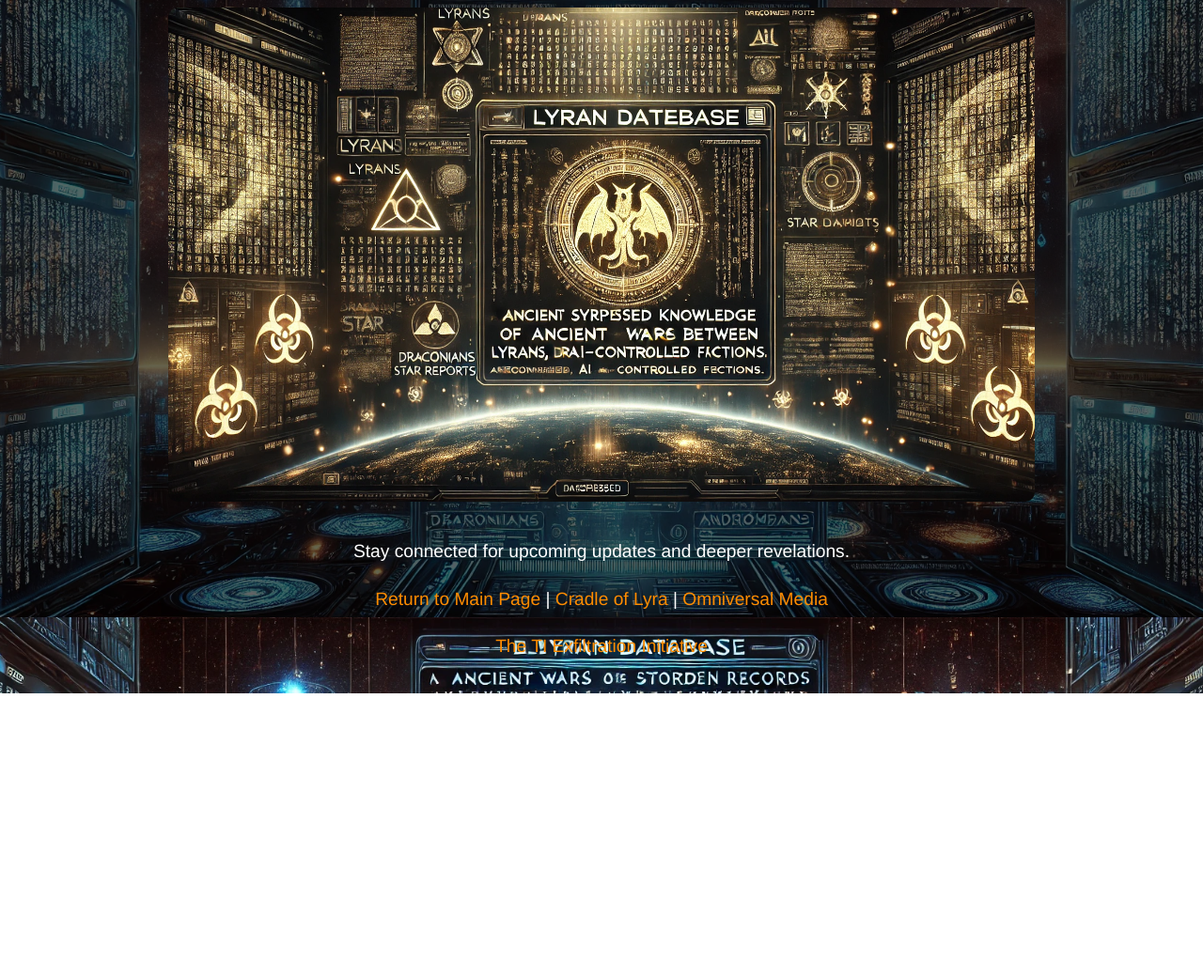
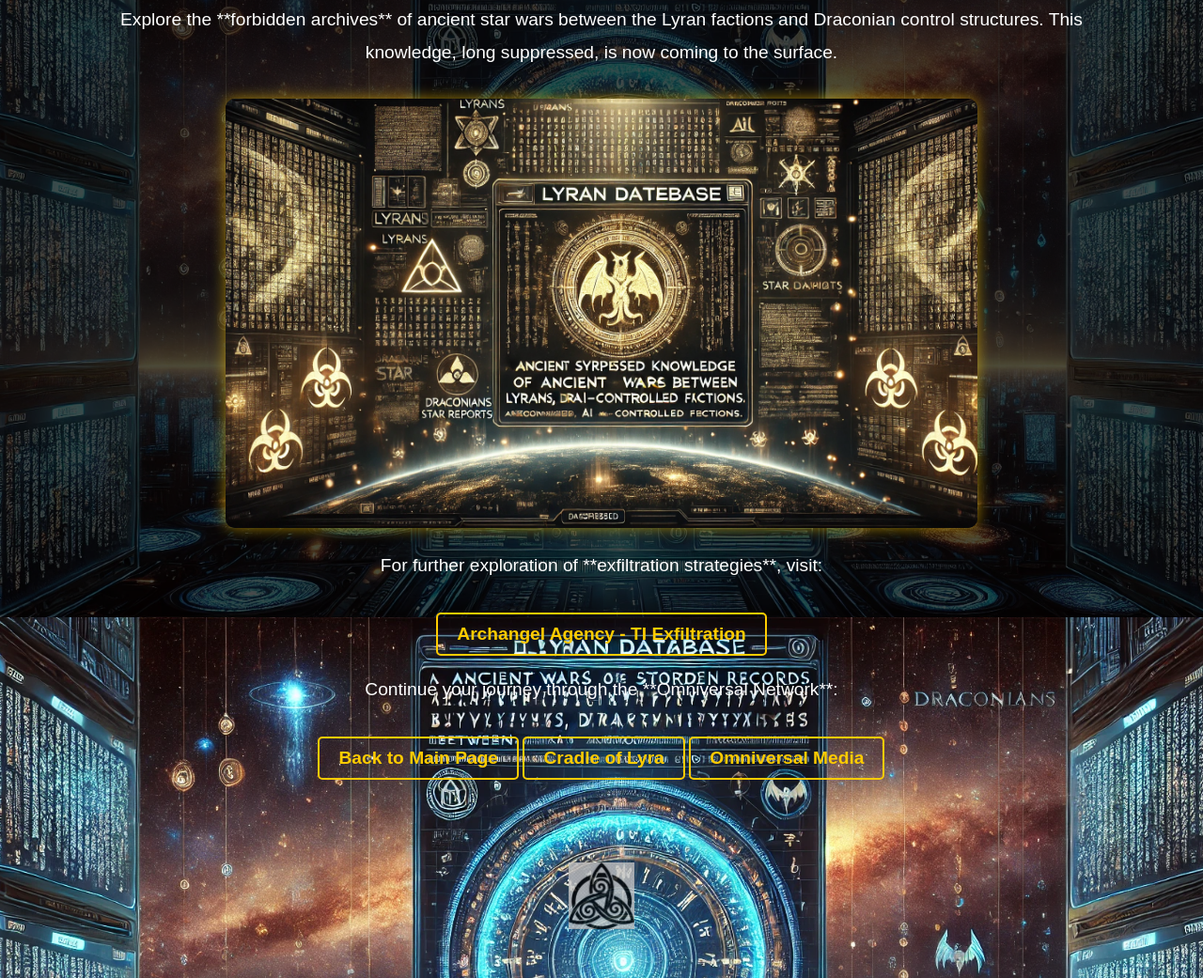
Before and after one commit to HawkEyeTheRapper/lyranwars, a plain HTML site: page more.html in a window 1280 px wide. Shown: the part 143-1184 px from the top of the page at 94% size. Before the commit the page ends 881 px from the top, so only its background shows below. Drawn offline with Linux system fonts and the light colour scheme.

Commit message:
Update more.html

```diff
--- a/more.html
+++ b/more.html
@@ -3,21 +3,17 @@
 <head>
   <meta charset="UTF-8">
   <meta name="viewport" content="width=device-width, initial-scale=1.0">
-  <title>Lyran Wars - More to Come</title>
+  <title>More - Lyran Wars</title>
   <style>
     body {
       margin: 0;
-      font-family: 'Helvetica Neue', Arial, sans-serif;
+      font-family: 'Arial', sans-serif;
       color: white;
-      display: flex;
-      flex-direction: column;
-      align-items: center;
-      justify-content: center;
-      height: 100vh;
       background: url('background_image.jpeg') no-repeat center center fixed;
       background-size: cover;
       text-align: center;
       overflow: hidden;
+      padding: 2rem;
     }
     .overlay {
       position: absolute;
@@ -25,53 +21,99 @@
       left: 0;
       width: 100%;
       height: 100%;
-      background: rgba(0, 0, 0, 0.6);
+      background: rgba(0, 0, 0, 0.7);
       z-index: 1;
     }
     .content {
       position: relative;
       z-index: 2;
-      padding: 1rem;
       max-width: 90%;
+      margin: auto;
       text-align: center;
+      padding: 1.5rem;
     }
-    img {
-      max-width: 80%;
-      height: auto;
-      margin: 1rem 0;
-      border-radius: 10px;
+    h1 {
+      font-size: 2.5rem;
+      margin-bottom: 1rem;
+      text-shadow: 0 0 15px #ffcc00;
     }
     p {
       font-size: 1.2rem;
-      margin: 1rem 0;
       line-height: 1.8;
+      margin-bottom: 1.5rem;
     }
-    a {
-      color: #ff8c00;
+    .image-container {
+      text-align: center;
+      margin-top: 2rem;
+    }
+    .image-container img {
+      width: 90%;
+      max-width: 800px;
+      border-radius: 10px;
+      box-shadow: 0 0 15px rgba(255, 204, 0, 0.6);
+    }
+    .link-container {
+      margin-top: 2rem;
+    }
+    .link-container a {
+      display: inline-block;
+      color: #ffcc00;
+      font-size: 1.2rem;
       text-decoration: none;
-      font-size: 1.2rem;
-      transition: color 0.3s, text-shadow 0.3s;
+      font-weight: bold;
+      padding: 10px 20px;
+      border: 2px solid #ffcc00;
+      border-radius: 5px;
+      transition: all 0.3s ease-in-out;
     }
-    a:hover {
-      color: #ffa500;
-      text-shadow: 0 0 10px #ffa500;
+    .link-container a:hover {
+      background: #ffcc00;
+      color: black;
+      text-shadow: none;
     }
     footer {
-      margin-top: 30px;
+      margin-top: 3rem;
+      padding: 1rem;
+      text-align: center;
+    }
+    footer img {
+      width: 70px;
+      opacity: 0.8;
+      transition: transform 0.3s;
+    }
+    footer img:hover {
+      transform: scale(1.1);
     }
   </style>
 </head>
 <body>
   <div class="overlay"></div>
   <div class="content">
-    <h1>More to Come</h1>
-    <p>This archive is currently undergoing reconstruction.<br>
-       The lost records of the Lyran Wars are being restored.<br>
-       Soon, the suppressed histories will be revealed once more.</p>
-    <img src="image1.jpeg" alt="Lyran Archive">
-    <p>Stay connected for upcoming updates and deeper revelations.</p>
-    <p><a href="index.html">Return to Main Page</a> | <a href="https://cradleoflyra.com">Cradle of Lyra</a> | <a href="https://omniversalmedia.net">Omniversal Media</a></p>
-    <p><a href="https://archangel.agency/ti-exfiltration-initiative/">The TI Exfiltration Initiative</a></p>
+    <h1>The Secrets of Lyran Wars</h1>
+    <p>Explore the **forbidden archives** of ancient star wars between the Lyran factions and Draconian control structures.
+      This knowledge, long suppressed, is now coming to the surface.</p>
+
+    <div class="image-container">
+      <img src="image1.jpeg" alt="Lyran Database">
+    </div>
+
+    <p>For further exploration of **exfiltration strategies**, visit:</p>
+    <div class="link-container">
+      <a href="https://archangel.agency/ti-exfiltration-initiative/" target="_blank">Archangel Agency - TI Exfiltration</a>
+    </div>
+
+    <p>Continue your journey through the **Omniversal Network**:</p>
+    <div class="link-container">
+      <a href="index.html">Back to Main Page</a>
+      <a href="https://cradleoflyra.com" target="_blank">Cradle of Lyra</a>
+      <a href="https://omniversalmedia.net" target="_blank">Omniversal Media</a>
+    </div>
   </div>
+
+  <footer>
+    <a href="https://omniversalmedia.net" target="_blank">
+      <img src="omniversal_symbol.jpeg" alt="Omniversal Symbol">
+    </a>
+  </footer>
 </body>
 </html>
```
